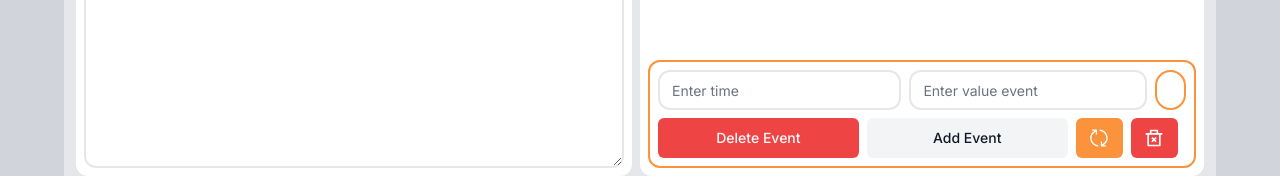
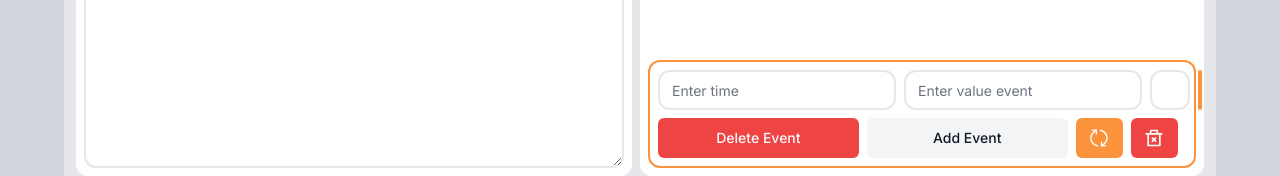
Before and after one commit to Maternykh/nextplan, a Next.js app: page /day/add in a window 1280 px wide. Shown: the part 544-720 px from the top of the page. Built offline with nearby package versions, Linux system fonts and the light colour scheme; no server answers.

Commit message:
Update EventsConstruct.tsx

```diff
--- a/components/Constructor/EventsConstruct.tsx
+++ b/components/Constructor/EventsConstruct.tsx
@@ -16,6 +16,7 @@ import { RiDeleteBin2Line } from "react-icons/ri";
 const EventsConstruct: FC = () => {
   const { events, color } = useAppSelector((state: RootState) => state.addDay);
   const dispatch = useAppDispatch();
+  const [indexValue, setIndexValue] = useState<string>("");
   const [idVal, setIdVal] = useState<number>(0);
   const [timeActVal, setTimeActVal] = useState<string>("");
   const [actVal, setActVal] = useState<string>("");
@@ -29,7 +30,7 @@ const EventsConstruct: FC = () => {
         timeAct: timeActVal,
         isCompleted: isCompleted,
       };
-      dispatch(addEvents(newEvent));
+      dispatch(addEvents({ event: newEvent, index: indexValue }));
     }
   };
   const OnClickEvent = ({ id, timeAct, act, isCompleted }: eventType) => {
@@ -89,14 +90,20 @@ const EventsConstruct: FC = () => {
             onChange={(e) => setTimeActVal(e.target.value)}
             type="text"
             placeholder="Enter time"
-            className=" mr-2 xl:w-80 w-32"
+            className=" mr-2 xl:w-64 w-24"
           />
           <Input
             value={actVal}
             onChange={(e) => setActVal(e.target.value)}
             type="text"
             placeholder="Enter value event"
-            className=" mr-2 xl:w-72 w-36"
+            className=" mr-2 xl:w-72 w-32"
+          />
+          <Input
+            value={indexValue}
+            onChange={(e) => setIndexValue(e.target.value)}
+            type="text"
+            className=" mr-2 w-10 "
           />
           <button
             onClick={() => setIsCompleted(!isCompleted)}
```
